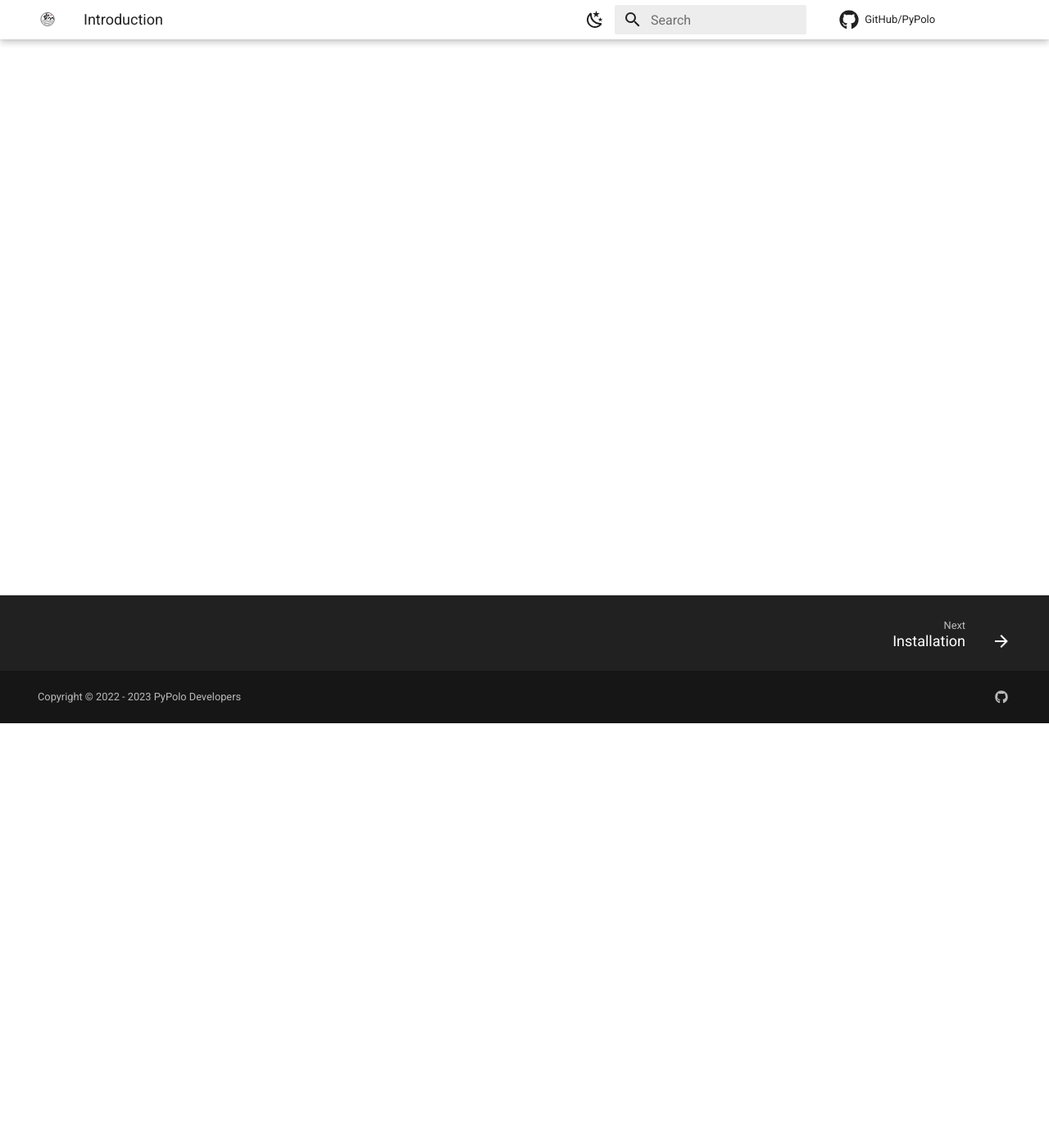
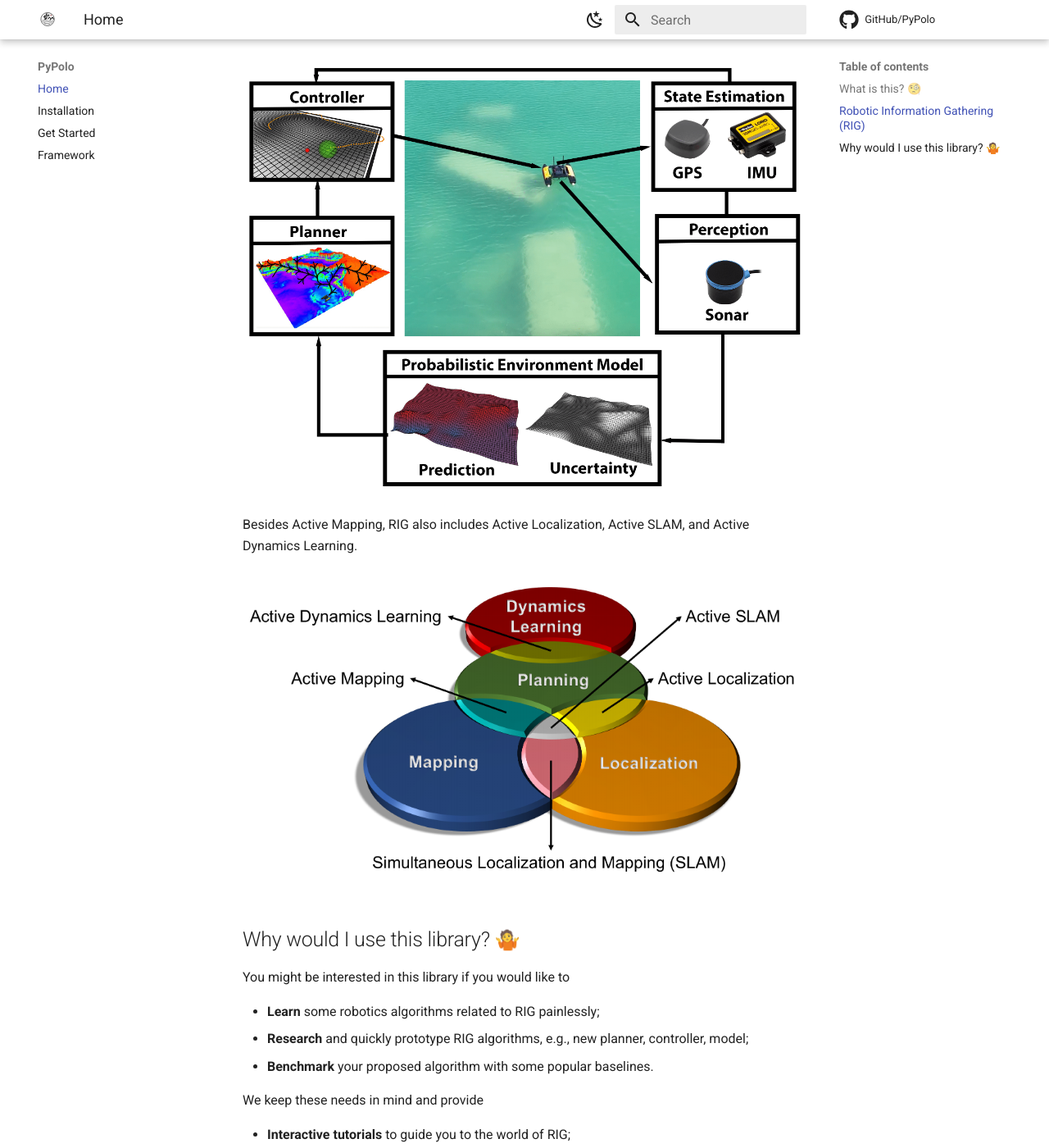
Before and after one commit to Weizhe-Chen/PyPolo, an MkDocs documentation site: the page built from docs/index.md, in a window 1280 px wide and 1400 px high, scrolled down 518 px. Shown: the whole window at 82% size. Built offline with MkDocs 1.6.1 and Material for MkDocs 9.7.7, drawn with Linux system fonts in a browser that asks for light colours; comment, search, counter and statistics services are not loaded; some of the changed text lies outside the part shown.

Commit message:
Updated README and index.md

```diff
--- a/docs/index.md
+++ b/docs/index.md
@@ -1 +1,44 @@
-# Introduction
+<img src="assets/images/social/logo.svg" align="right" width="200" alt="header pic"/>
+
+## What is this? 🧐
+
+PyPolo is a Python library for <b>Robotic Information Gathering (RIG)</b>
+
+## Robotic Information Gathering (RIG)
+
+RIG is a robotics research area that aims to answer:
+
+!!! note "Robotic Information Gathering (RIG)"
+
+    **How does a robot (team) collect *observations* to *efficiently* build an *accurate* model of a physical process under robot *embodiment constraints*?**
+
+For example, an Autonomous Surface Vehicle (ASV) actively collects sonar measurements by minimizing uncertainty to efficiently build an accurate underwater terrain map.
+
+<img src="assets/images/framework/framework.png" width="100%"/>
+
+Besides Active Mapping, RIG also includes Active Localization, Active SLAM, and Active Dynamics Learning.
+
+<img src="assets/images/framework/venn.png" width="100%"/>
+
+
+## Why would I use this library? 🤷
+
+You might be interested in this library if you would like to
+
+* **Learn** some robotics algorithms related to RIG painlessly;
+* **Research** and quickly prototype RIG algorithms, e.g., new planner, controller, model;
+* **Benchmark** your proposed algorithm with some popular baselines.
+
+We keep these needs in mind and provide
+
+* **Interactive tutorials** to guide you to the world of RIG;
+* **Detailed documentation and readable code** to help you understand the basic idea of each algorithm;
+* **Minimum dependency and cross-platform support** so that you can start your robotics journey painlessly on MacOS, Windows, Linux;
+* **Modular implementation** to facilitate the development of new algorithms;
+* **ROS integration guide** to demonstrate how to deploy the algorithms to simulated or real robots.
+
+RIG systems have highly coupled components.
+The planning algorithm depends on the prediction of a probabilistic model, while the model in turn relies on the data collected by the planner and controller.
+Due to its interdisciplinary nature, RIG can be daunting for beginners to learn, comparing to studying planning, learning, or control problems independently.
+PyPolo is here to help.
+We aim to provide an accessible starting point for those looking to learn RIG and jumpstart their research in this domain.
```
Also changed, not shown: docs/framework.md (+0 -2 lines).
